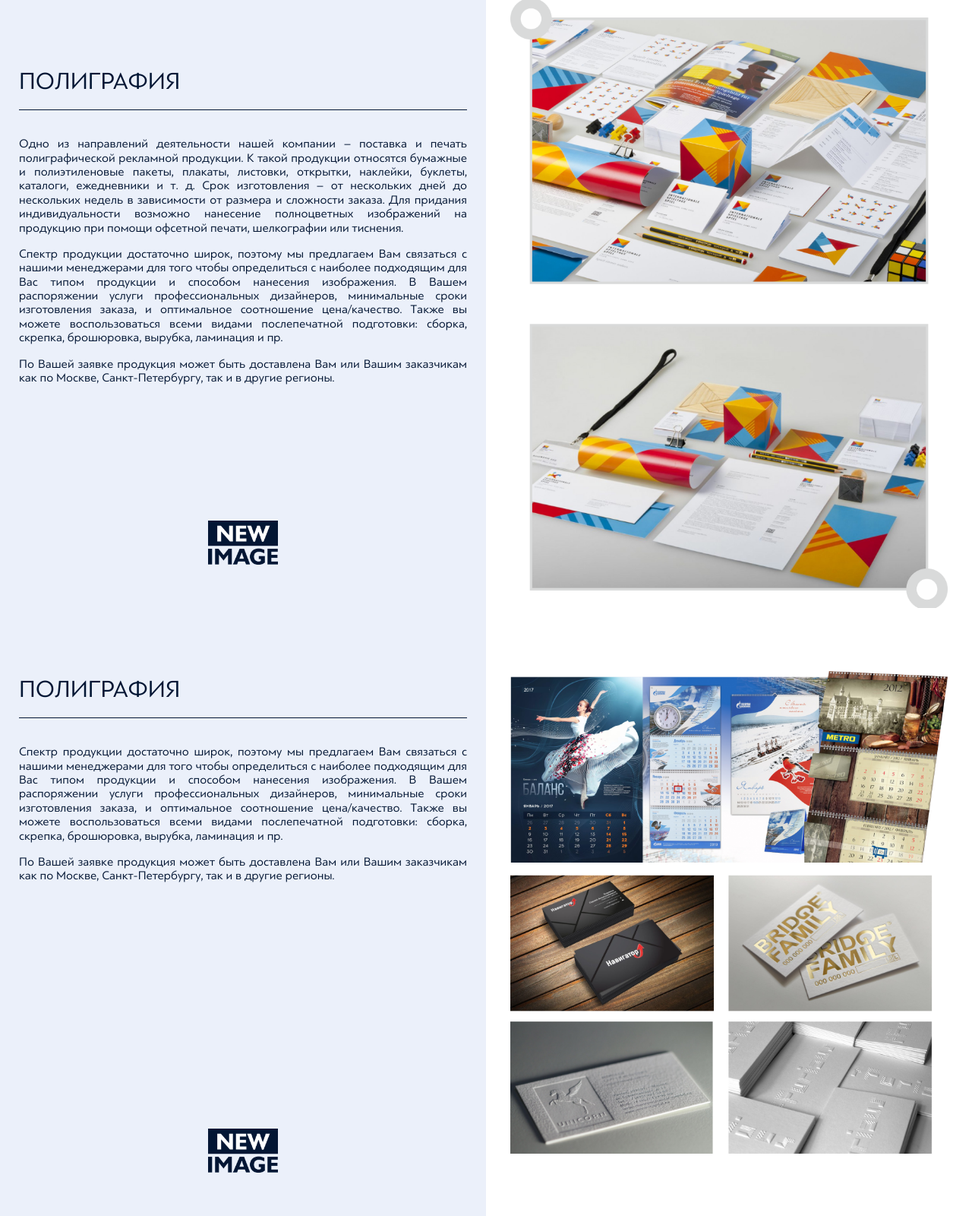
After one commit to digunin/newimage, a PHP site: page /html/polygraphy.html in a window 1280 px wide. The commit adds this page. Shown: the whole page at 76% size. Run offline with PHP 8.4, Linux system fonts and the light colour scheme.

Commit message:
Страница 'Полиграфия'

```diff
--- a/css/services-style.css
+++ b/css/services-style.css
@@ -220,8 +220,16 @@ body {
   width: 100%;
 }
 
-.primary-services-container .right-side {
+.primary-services-container.design .right-side {
   background: url("../../img/services/design/1.png") no-repeat center/80%;
+}
+
+.primary-services-container .right-side.poly1 {
+  background: url("../../img/services/polygraphy/1.png") no-repeat center/90%;
+}
+
+.primary-services-container .right-side.poly2 {
+  background: url("../../img/services/polygraphy/2.png") no-repeat center/90%;
 }
 
 @media screen and (max-width: 1400px) {
--- a/html/design.html
+++ b/html/design.html
@@ -8,7 +8,7 @@
     <link rel="stylesheet" href="/css/services-style.css">
 </head>
 <body>
-    <div class="primary-services-container">
+    <div class="primary-services-container design">
         <div class="side left-side">
             <div class="left-side-header">Дизайн</div>
             <div class="left-side-info">Не для всех очевидно, что для того, чтобы что-то напечатать, должно
--- /dev/null
+++ b/html/polygraphy.html
@@ -0,0 +1,64 @@
+<!DOCTYPE html>
+<html lang="en">
+<head>
+    <meta charset="UTF-8">
+    <meta name="viewport" content="width=device-width, initial-scale=1.0">
+    <title>Новый имидж</title>
+    <link rel="stylesheet" href="/css/normalize.css">
+    <link rel="stylesheet" href="/css/services-style.css">
+</head>
+<body>
+    <section id="polygraphy1">
+        <div class="primary-services-container">
+            <div class="side left-side">
+                <div class="left-side-header">ПОЛИГРАФИЯ</div>
+                <div class="left-side-info">
+                    <p>Одно из направлений деятельности нашей компании – поставка и
+                        печать полиграфической рекламной продукции. К такой продукции
+                        относятся бумажные и полиэтиленовые пакеты, плакаты, листовки,
+                        открытки, наклейки, буклеты, каталоги, ежедневники и т. д.
+                        Срок изготовления – от нескольких дней до нескольких недель в зависимости
+                        от размера и сложности заказа. Для придания индивидуальности
+                        возможно нанесение полноцветных изображений на продукцию при
+                        помощи офсетной печати, шелкографии или тиснения.</p>
+                    <p>Спектр продукции достаточно широк, поэтому мы предлагаем Вам
+                        связаться с нашими менеджерами для того чтобы определиться с
+                        наиболее подходящим для Вас типом продукции и способом нанесения
+                        изображения. В Вашем распоряжении услуги профессиональных дизайнеров,
+                        минимальные сроки изготовления заказа, и оптимальное
+                        соотношение цена/качество. Также вы можете воспользоваться всеми
+                        видами послепечатной подготовки: сборка, скрепка, брошюровка,
+                        вырубка, ламинация и пр.</p>
+                    <p>По Вашей заявке продукция может быть доставлена Вам или Вашим
+                        заказчикам как по Москве, Санкт-Петербургу, так и в другие регионы.</p>
+                </div>
+                <div class="left-side-footer"><img src="../img/contrast_logo_blue.png" alt=""></div>
+            </div>
+            <div class="side right-side poly1">
+            </div>
+        </div>
+    </section>
+    <section id="polygraphy2">
+        <div class="primary-services-container">
+            <div class="side left-side">
+                <div class="left-side-header">ПОЛИГРАФИЯ</div>
+                <div class="left-side-info">
+                    <p>Спектр продукции достаточно широк, поэтому мы предлагаем Вам
+                        связаться с нашими менеджерами для того чтобы определиться с
+                        наиболее подходящим для Вас типом продукции и способом нанесения
+                        изображения. В Вашем распоряжении услуги профессиональных
+                        дизайнеров, минимальные сроки изготовления заказа, и оптимальное
+                        соотношение цена/качество. Также вы можете воспользоваться всеми
+                        видами послепечатной подготовки: сборка, скрепка, брошюровка,
+                        вырубка, ламинация и пр.</p>
+                    <p>По Вашей заявке продукция может быть доставлена Вам или Вашим
+                        заказчикам как по Москве, Санкт-Петербургу, так и в другие регионы.</p>
+                </div>
+                <div class="left-side-footer"><img src="../img/contrast_logo_blue.png" alt=""></div>
+            </div>
+            <div class="side right-side poly2">
+            </div>
+        </div>
+    </section>
+</body>
+</html>
--- a/index.html
+++ b/index.html
@@ -41,7 +41,7 @@
             </div>
             <div class="services-logo"><img src="../img/contrast_logo_blue.png" /></div>
         </a>
-        <a href="#" class="panel primary-services">
+        <a href="/html/polygraphy.html" class="panel primary-services">
             <div class="primary-services-info">
                 <div class="services-header">Полиграфия</div>
                 <div class="services-text">Одно из нап&shy;рав&shy;ле&shy;ний де&shy;я&shy;тель&shy;нос&shy;ти на&shy;шей ком&shy;па&shy;нии пос&shy;тав&shy;ка и пе&shy;чать по&shy;ли&shy;гра&shy;фи&shy;чес&shy;кой рек&shy;лам&shy;ной про&shy;дук&shy;ции.</div>
--- a/sass/services-style.sass
+++ b/sass/services-style.sass
@@ -13,5 +13,6 @@
 @import 'services/car'
 @import 'services/banner'
 @import 'services/design'
+@import 'services/polygraphy'
 
 @import 'services/services_media'
--- a/sass/services/_design.sass
+++ b/sass/services/_design.sass
@@ -1,3 +1,3 @@
-.primary-services-container
+.primary-services-container.design
     .right-side
         background: url('../../img/services/design/1.png') no-repeat center/80%
--- /dev/null
+++ b/sass/services/_polygraphy.sass
@@ -0,0 +1,6 @@
+.primary-services-container
+    .right-side
+        &.poly1
+            background: url('../../img/services/polygraphy/1.png') no-repeat center/90%
+        &.poly2
+            background: url('../../img/services/polygraphy/2.png') no-repeat center/90%
```
Also changed, not shown: img/services/polygraphy/1.png (added), img/services/polygraphy/2.png (added), 1 other file.
